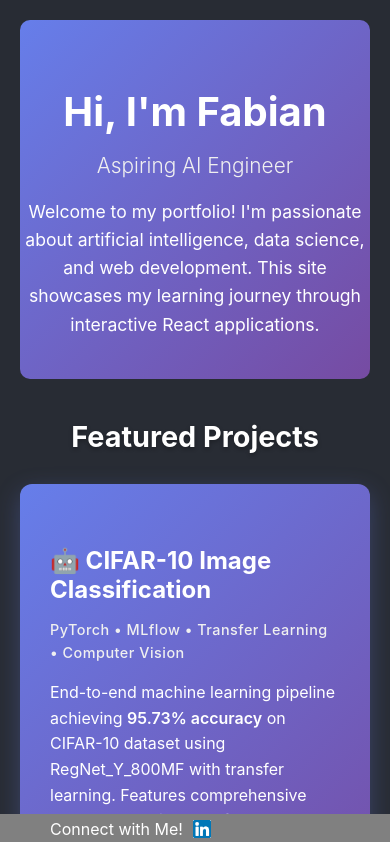
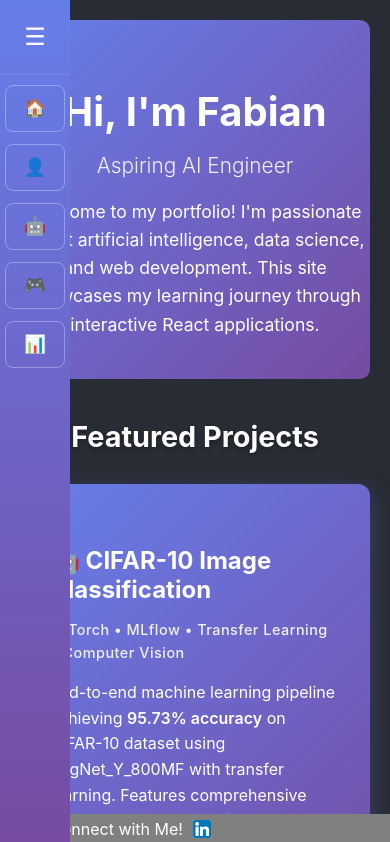
Before and after one commit to fabiantoh98/fabiantoh98.github.io, a React (Create React App) app: page / in a window 390 px wide. Shown: the top 842 px of the page. Built offline with nearby package versions, Linux system fonts and the light colour scheme.

Commit message:
fix navbar not appearing on mobile phone browser

```diff
--- a/src/App.jsx
+++ b/src/App.jsx
@@ -22,7 +22,7 @@ function App() {
   useEffect(() => {
     const handleResize = () => {
       const isMobile = window.innerWidth <= 768;
-      setIsNavbarOpen(!isMobile); // Open on desktop, closed on mobile
+      setIsNavbarOpen(!isMobile); // Open on desktop, collapsed on mobile
     };
 
     // Set initial state
--- a/src/navbar.scss
+++ b/src/navbar.scss
@@ -169,12 +169,18 @@
         transform: translateX(0); // Always visible on desktop
     }
 
-    // Mobile responsive design
+    // Mobile responsive design - keep navbar visible but collapsed by default
     @media (max-width: 768px) {
-        transform: translateX(-100%);
+        width: 70px; // Start collapsed on mobile
+        transform: translateX(0); // Always visible
 
         &.open {
-            transform: translateX(0);
+            width: 250px; // Expand when opened
+        }
+
+        // Ensure hamburger is always visible
+        .nav-header .hamburger {
+            display: block;
         }
     }
 }
```
